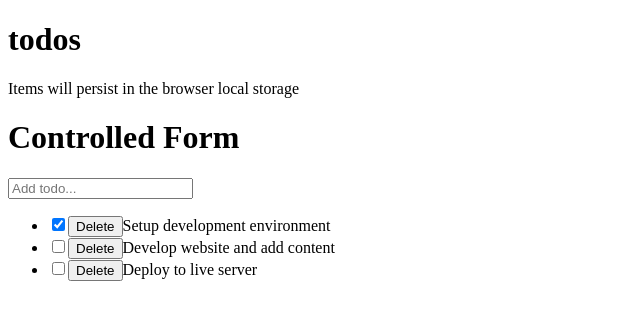
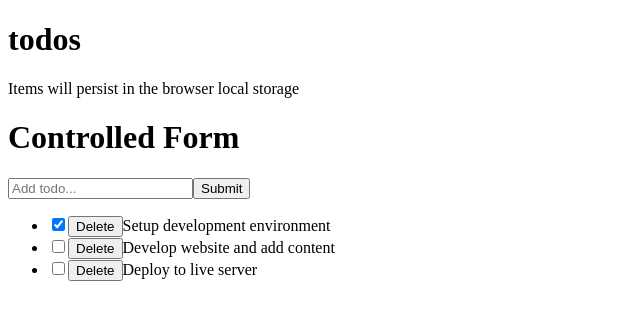
Before and after one commit to flemton/react-todo, a React (Vite) app: page / in a window 1280 px wide. Shown: the top 320 px of the page, without its empty margins (0-640 px from the left). Built offline with nearby package versions, Linux system fonts and the light colour scheme.

Commit message:
Add delete todo functionality

```diff
--- a/src/components/AddTodo.jsx
+++ b/src/components/AddTodo.jsx
@@ -1,17 +1,22 @@
 import { useState } from "react"
-const AddTodo = () => {
+const AddTodo = ({ addTodoItem }) => {
   const [todo, setTodo] = useState("")
 
   const handleChange = (e) => {
     setTodo(e.target.value);
   };
+
+  const handleSubmit = (e) => {
+    e.preventDefault();
+    addTodoItem(todo)
+    setTodo('');
+  };
   return (
     <>
       <h1>Controlled Form</h1>
-      <form>
-        <label>
+      <form onSubmit={handleSubmit}>
           <input type="text" value={todo} onChange={handleChange} placeholder="Add todo..."/>
-        </label>
+          <button>Submit</button>
       </form>
     </>
   );
--- a/src/components/InputTodo.jsx
+++ b/src/components/InputTodo.jsx
@@ -1,6 +1,6 @@
 import AddTodo from "./AddTodo";
 
-const InputTodo = () => {
-    return <div><AddTodo/></div>;
+const InputTodo = ({addTodoItem}) => {
+    return <div><AddTodo addTodoItem={addTodoItem}/></div>;
   };
   export default InputTodo;
--- a/src/components/TodosLogic.jsx
+++ b/src/components/TodosLogic.jsx
@@ -29,9 +29,19 @@ const TodosLogic = () => {
         ]);
       };
 
+      const addTodoItem = (todo) => {
+        const newTodo = {
+            id: 4,
+            title: todo,
+            completed: false,
+          };
+          setTodos([...todos, newTodo]);
+
+      }
+
     return (
         <div>
-            <InputTodo />
+            <InputTodo addTodoItem={addTodoItem}/>
             <TodosList todosProps={todos} setTodos={setTodos} delTodo={delTodo}/>
         </div>
     );
```
